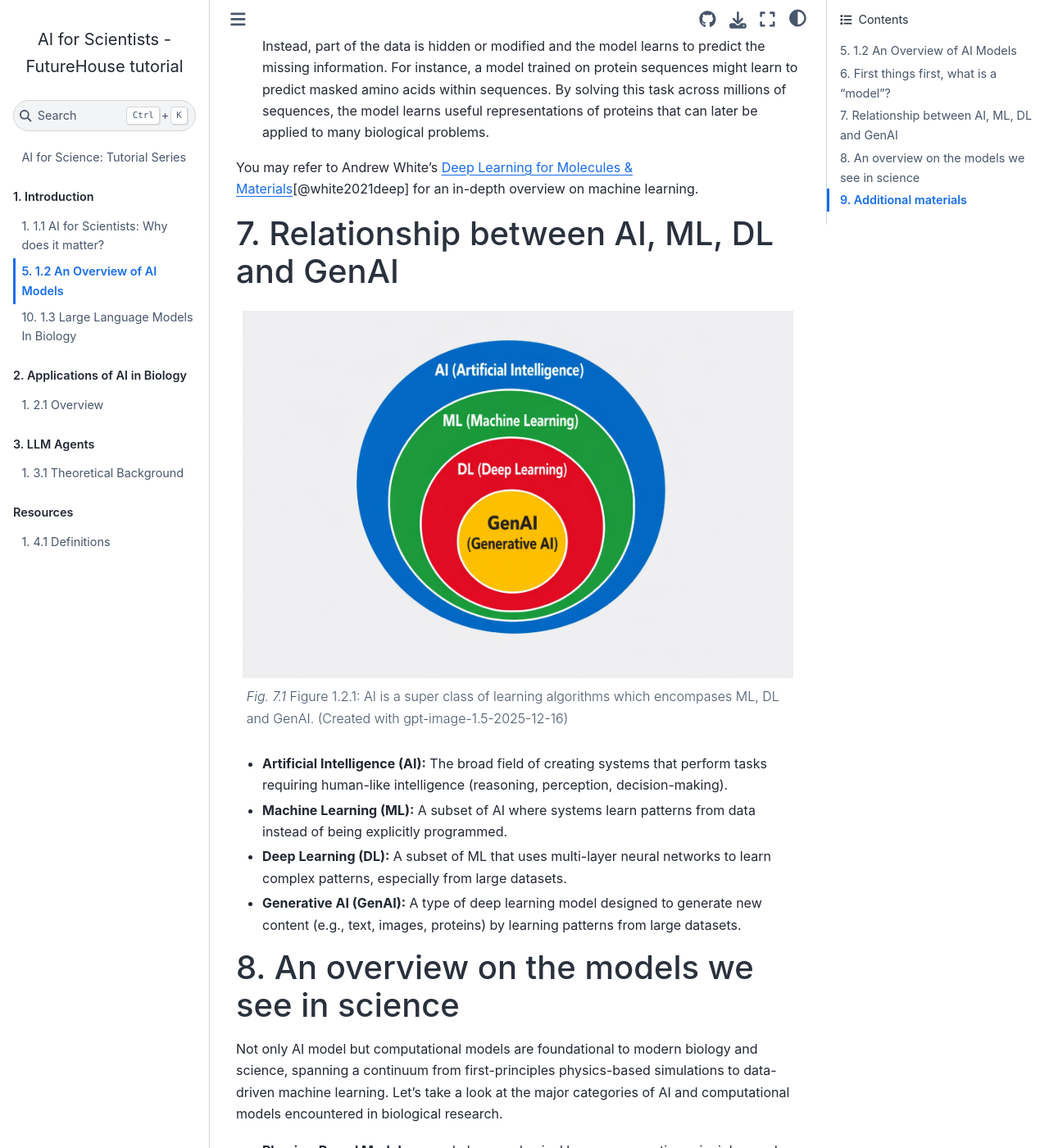
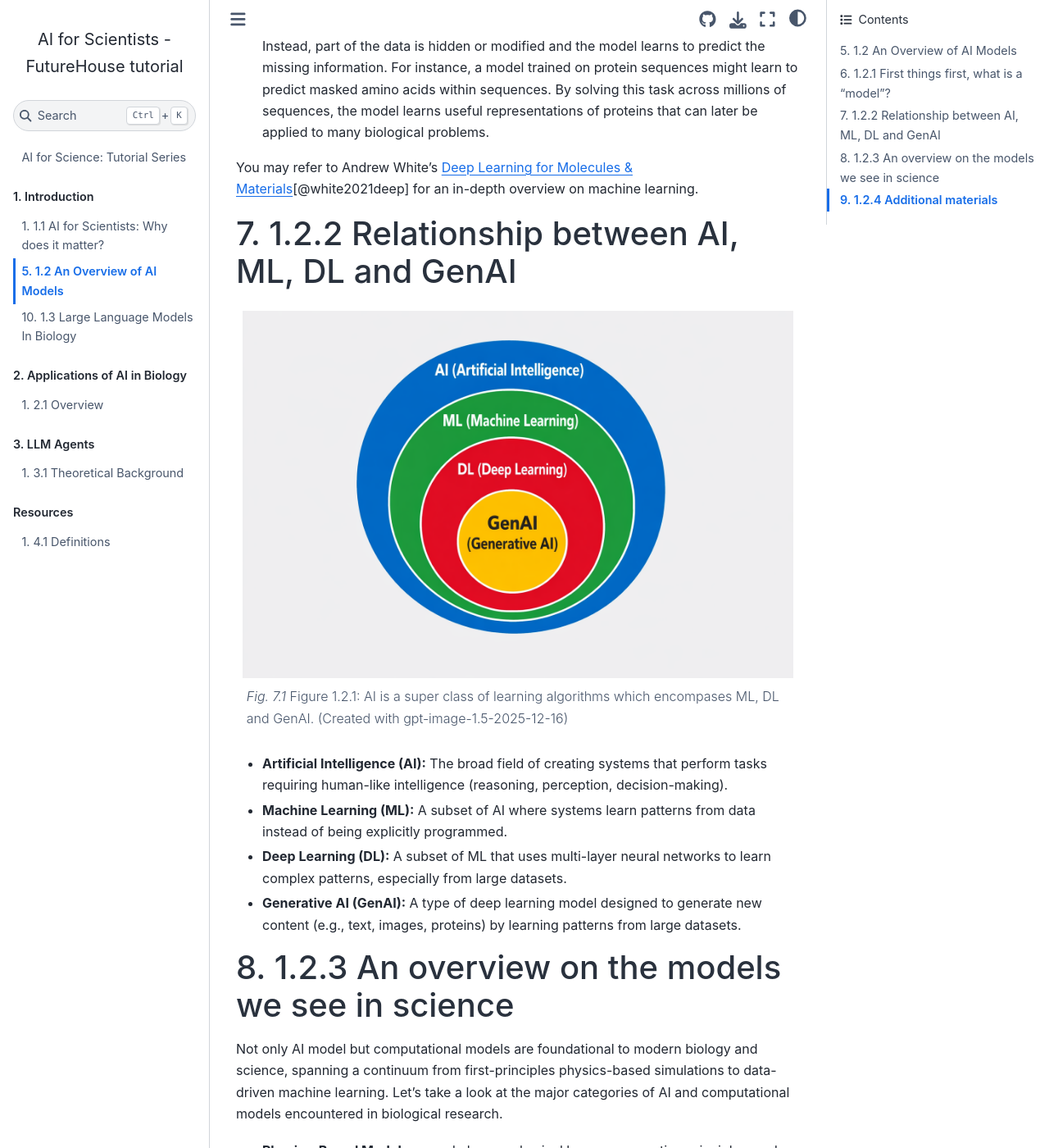
Before and after one commit to Future-House/tutorial-series, a Jupyter Book: the page built from chapter_1/models_in_ai.md, in a window 1280 px wide and 1400 px high, scrolled down 945 px. Shown: the whole window at 82% size. Built offline with Jupyter Book 1.0.4 settings and Sphinx 7.4.7 and the Sphinx Book theme 1.1.4, drawn with Linux system fonts in a browser that asks for light colours; pages that are not in the unit, such as notebooks, are missing from menus; some of the changed text lies outside the part shown.

Commit message:
chapter nums

````diff
--- a/chapter_1/LLMs_for_biology.md
+++ b/chapter_1/LLMs_for_biology.md
@@ -8,7 +8,7 @@ Recent advances in **model architectures**, **large-scale datasets**, and **comp
 
 ---
 
-# Transformers: The Architecture Behind Modern LLMs
+# 1.3.1 Transformers: The Architecture Behind Modern LLMs
 
 Most modern natural language models including those in biology—are built using a neural network architecture called the "transformer" [@Vaswani].
 
@@ -32,7 +32,7 @@ Figure 1.3.1: Attention mechanism in Transformers allow the model to learn relat
 
 ---
 
-# Training Language Models
+# 1.3.2 Training Language Models
 
 Language models are typically trained using a strategy known as [self-supervised learning](https://www.ibm.com/think/topics/self-supervised-learning). Training and LLM is less like "teaching a chatbot facts" and more like building a *very large*, *very flexible* pattern-recognizer, then gradually steering it toward helpful behaviors.
 
@@ -99,7 +99,7 @@ This process helps align the model’s behavior with human expectations and impr
 
 ---
 
-# Examples of foundational models in biology
+# 1.3.3 Examples of foundational models in biology
 
 The table below provides a comparative overview of several major foundation models used in biological research.
 
@@ -121,7 +121,7 @@ The table below provides a comparative overview of several major foundation mode
 
 ---
 
-# Additional Reading
+# 1.3.4 Additional Reading
 
 - [Hugging Face LLM Course](https://huggingface.co/learn/llm-course/chapter0/1):  *Highly recommended! A great resource for getting started on LLMs*
 - [Databricks blog post on LLM pre-training](https://www.databricks.com/blog/llm-pre-training-and-custom-llms)
--- a/chapter_1/background.md
+++ b/chapter_1/background.md
@@ -10,7 +10,7 @@ In this course, we’ll start by building a foundation. We’ll begin with the h
 
 From there, we’ll shift toward practical applications of modern AI in biology, especially large language models (LLMs). We’ll explore how these tools can be used in everyday scientific workflows, with a particular focus on biological research. The goal is to move beyond the hype and understand how AI can actually help scientists ask better questions, analyze data, and accelerate discovery.
 
-# History of AI
+# 1.1.1 History of AI
 
 ```{figure} ../figures/history_timeline.png
 :alt: Evolution of AI
@@ -32,7 +32,7 @@ Support Vector Machines (SVMs) emerged as one of the first widely used algorithm
 
 **2020s - Generative AI and Foundation Models:** If the 2010s were about learning powerful representations, the 2020s became about learning general-purpose models. The key technical breakthrough that made this possible was the transformer architecture, introduced in 2017 [@Vaswani]. Unlike earlier sequence models such as; RNNs [@rumelhart1986learning], LSTMs [@hochreiter1997long], transformers relied on a mechanism called attention, which allowed models to weigh relationships between all parts of an input at once. This made them dramatically better at modeling long-range dependencies in language, code, and even biological sequences. Just as importantly, transformers scaled extremely well. As researchers increased model size, dataset size, and compute, performance improved in a surprisingly smooth and predictable way. This "scaling behavior" made it feasible to train very large models on massive datasets. Instead of training a separate model for each problem, researchers began pretraining large transformer models on vast corpora (text from the internet, millions of protein sequences, genomic data) and then adapting them to specific tasks through fine-tuning or prompting. These became known as foundation models. In natural language, this led to large language models capable of reasoning, summarizing, coding, and assisting with scientific writing.
 
-# AI in Science: From Data Overload to Discovery
+# 1.1.2 AI in Science: From Data Overload to Discovery
 
 Modern biology (science in general) is overflowing with data. We can sequence genomes at scale. We can measure gene expression in millions of single cells. We can generate high-content imaging datasets that capture cellular morphology in extraordinary detail. But there’s a catch: biological data is messy, high-dimensional, and often incomplete.
 
@@ -57,7 +57,7 @@ Zooming out, what’s happening in biology reflects a broader shift across the s
 
 AI has proven capable of extracting intricate patterns from large datasets in genomics, drug discovery, imaging, and beyond. The same methods that power image recognition and speech systems are now being adapted to understand genomes, proteins, and cellular systems.
 
-# Additional materials
+# 1.1.3 Additional materials
 - Vaswani, Ashish, et al. "Attention is all you need." Advances in neural information processing systems 30 (2017).
 
 - Kaplan, Jared, et al. "Scaling laws for neural language models." arXiv preprint arXiv:2001.08361 (2020).
--- a/chapter_1/models_in_ai.md
+++ b/chapter_1/models_in_ai.md
@@ -1,7 +1,7 @@
 # 1.2 An Overview of AI Models
 
 
-# First things first, what is a "model"?
+# 1.2.1 First things first, what is a "model"?
 
 An model is simply an algorithm (a function) that has been trained on data in order to recognize patterns and make predictions. The data used to train a model typically consists of examples. Each example may contain:
 
@@ -30,7 +30,7 @@ It is also useful to distinguish between **supervised** and **self-supervised**
 
 You may refer to Andrew White's [Deep Learning for Molecules & Materials](https://dmol.pub/index.html#)[@white2021deep] for an in-depth overview on machine learning.
 
-# Relationship between AI, ML, DL and GenAI
+# 1.2.2 Relationship between AI, ML, DL and GenAI
 
 ```{figure} ../figures/Ai_categories.png
 :alt: ai_cats
@@ -48,7 +48,7 @@ Figure 1.2.1: AI is a super class of learning algorithms which encompases ML, DL
 
 - **Generative AI (GenAI):** A type of deep learning model designed to generate new content (e.g., text, images, proteins) by learning patterns from large datasets.
 
-# An overview on the models we see in science
+# 1.2.3 An overview on the models we see in science
 
 Not only AI model but computational models are foundational to modern biology and science, spanning a continuum from first-principles physics-based simulations to data-driven machine learning. Let's take a look at the major categories of AI and computational models encountered in biological research.
 
@@ -79,7 +79,7 @@ Not only AI model but computational models are foundational to modern biology an
 ---
 
 
-# Additional materials
+# 1.2.4 Additional materials
 
 - [Deep Learning for Molecules & Materials](https://dmol.pub/index.html#)
 - [IBM's primer on AI models](https://www.ibm.com/think/topics/ai-model)
--- a/chapter_3/agents.md
+++ b/chapter_3/agents.md
@@ -27,7 +27,7 @@ In more detail, the modern idea of AI agents connect closely with **reinforcemen
 
 In accepted modern practice RL provides the mathematical formulation to the AI agents that we will be using.
 
-## Definitions based on RL formulation
+# 3.1.2 Definitions based on RL formulation
 
 **Agents:**
 
````
Also changed, not shown: 1 other file.
